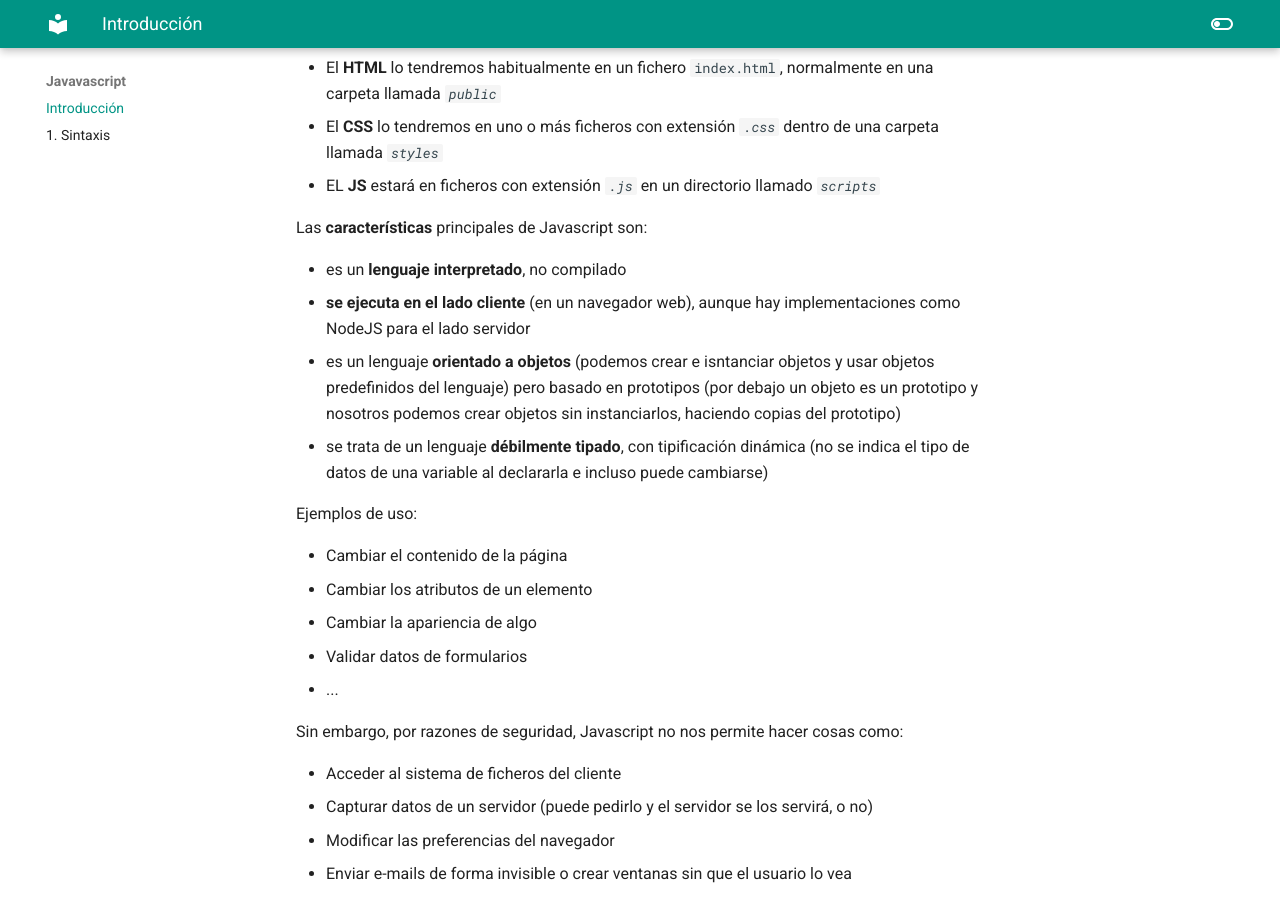
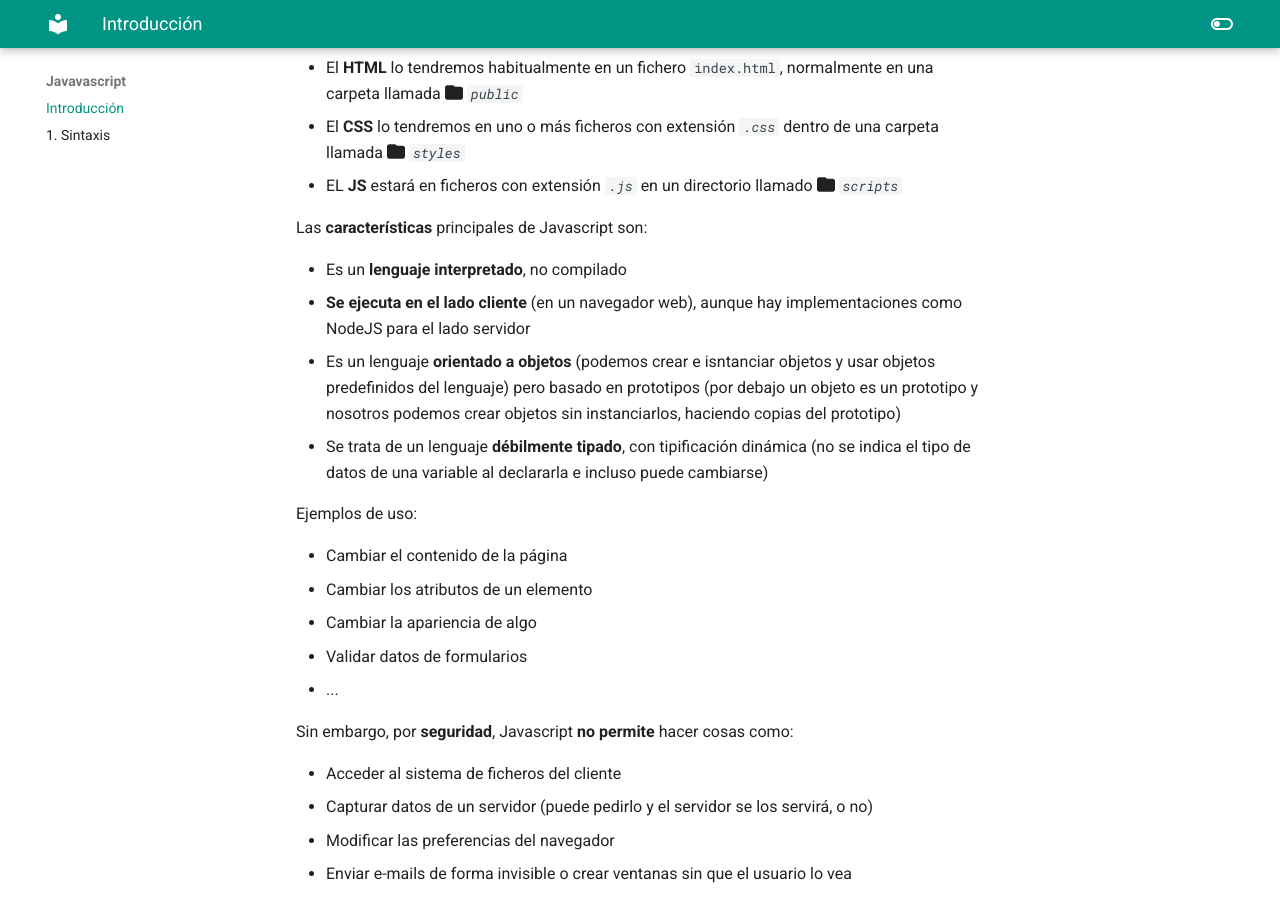
Before and after one commit to jsanvil/dwec2023, an MkDocs documentation site: the page built from docs/01-js/index.md, in a window 1280 px wide and 900 px high, scrolled down 2020 px. Built offline with MkDocs 1.6.1 and Material for MkDocs 9.7.7, drawn with Linux system fonts in a browser that asks for light colours; some of the changed lines change nothing that is shown.

Commit message:
fontawesome test

```diff
--- a/docs/01-js/index.md
+++ b/docs/01-js/index.md
@@ -43,22 +43,22 @@
 
 En un primer momento las 3 cosas estaban mezcladas en el fichero HTML pero eso complicaba bastante el poder leer esa página a la hora de mantenerla por lo que se pensó en separar los 3 elementos básicos:
 
-- **HTML**: se encarga de estructurar la página y proporciona su información, pero es una información estática.
-- **CSS**: es lo que da forma a dicha información, permite mejorar su apariencia, permite que se adapte a distintos dispositivos, etc.
-- **Javascript**: es el que da vida a un sitio web y le permite reaccionar a las acciones del usuario.
+- :fontawesome-brands-html5: **HTML**: se encarga de estructurar la página y proporciona su información, pero es una información estática.
+- :fontawesome-brands-css3-alt:**CSS**: es lo que da forma a dicha información, permite mejorar su apariencia, permite que se adapte a distintos dispositivos, etc.
+- :fontawesome-brands-js: **Javascript**: es el que da vida a un sitio web y le permite reaccionar a las acciones del usuario.
 
 Por tanto nuestras aplicaciones tendrán estos 3 elementos y lo recomendable es que estén separados en distintos ficheros:
 
-- El **HTML** lo tendremos habitualmente en un fichero `index.html`, normalmente en una carpeta llamada _`public`_
-- El **CSS** lo tendremos en uno o más ficheros con extensión _`.css`_ dentro de una carpeta llamada _`styles`_
-- EL **JS** estará en ficheros con extensión _`.js`_ en un directorio llamado _`scripts`_
+- El **HTML** lo tendremos habitualmente en un fichero `index.html`, normalmente en una carpeta llamada :fontawesome-solid-folder: _`public`_
+- El **CSS** lo tendremos en uno o más ficheros con extensión _`.css`_ dentro de una carpeta llamada :fontawesome-solid-folder: _`styles`_
+- EL **JS** estará en ficheros con extensión _`.js`_ en un directorio llamado :fontawesome-solid-folder: _`scripts`_
 
 Las **características** principales de Javascript son:
 
-- es un **lenguaje interpretado**, no compilado
-- **se ejecuta en el lado cliente** (en un navegador web), aunque hay implementaciones como NodeJS para el lado servidor
-- es un lenguaje **orientado a objetos** (podemos crear e isntanciar objetos y usar objetos predefinidos del lenguaje) pero basado en prototipos (por debajo un objeto es un prototipo y nosotros podemos crear objetos sin instanciarlos, haciendo copias del prototipo)
-- se trata de un lenguaje **débilmente tipado**, con tipificación dinámica (no se indica el tipo de datos de una variable al declararla e incluso puede cambiarse)
+- Es un **lenguaje interpretado**, no compilado
+- **Se ejecuta en el lado cliente** (en un navegador web), aunque hay implementaciones como NodeJS para el lado servidor
+- Es un lenguaje **orientado a objetos** (podemos crear e isntanciar objetos y usar objetos predefinidos del lenguaje) pero basado en prototipos (por debajo un objeto es un prototipo y nosotros podemos crear objetos sin instanciarlos, haciendo copias del prototipo)
+- Se trata de un lenguaje **débilmente tipado**, con tipificación dinámica (no se indica el tipo de datos de una variable al declararla e incluso puede cambiarse)
 
 Ejemplos de uso:
 
@@ -68,7 +68,7 @@
 * Validar datos de formularios
 * ...
 
-Sin embargo, por razones de seguridad, Javascript no nos permite hacer cosas como:
+Sin embargo, por **seguridad**, Javascript **no permite** hacer cosas como:
 
 * Acceder al sistema de ficheros del cliente
 * Capturar datos de un servidor (puede pedirlo y el servidor se los servirá, o no)
```
